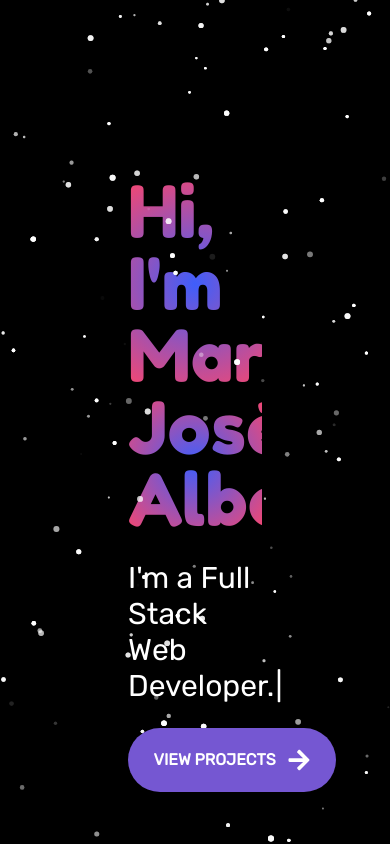
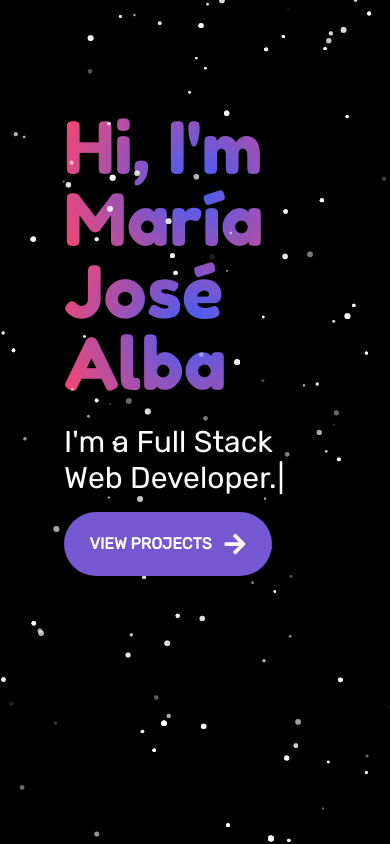
Before and after one commit to majoalba20/Portafolio, a React (Vite) app: page / in a window 390 px wide. Built offline with nearby package versions, Linux system fonts and the light colour scheme.

Commit message:
Fixing responsive

```diff
--- a/src/pages/Landing.jsx
+++ b/src/pages/Landing.jsx
@@ -17,13 +17,13 @@ const Landing = () => {
         <>
             <Navbar/>
             <ParticleBackground/>
-            <section className='p-32 pb-0 flex'>
+            <section className='md:p-32 md:pb-0 p-16 flex'>
                 <div className='lg:w-1/2 w-full justify-center pt-12'>
                     <h2 className='text-7xl font-fredoka'>
                         <div className='title'>{state.title}</div>
                         <div className='titleTwo'>{state.titleTwo}</div>
                     </h2>
-                    <div className='text-3xl py-6 font-rubik text-[#ffff]'>
+                    <div className='text-3xl py-6 md:h-28 h-28 font-rubik text-[#ffff]'>
                         <Typewriter
                             options={{
                                 autoStart: true,
@@ -42,7 +42,7 @@ const Landing = () => {
                     </div>
                 </div>
                 <div className='lg:w-1/2 w-0 flex justify-center'>
-                    <img className='imgYo z-30 hidden lg:block lg:w-9/12 md:w-60' src={tierra} alt="" />
+                    <img className='tierra z-30 hidden lg:block lg:w-9/12' src={tierra} alt="" />
                 </div>
             </section>
         </>
```
